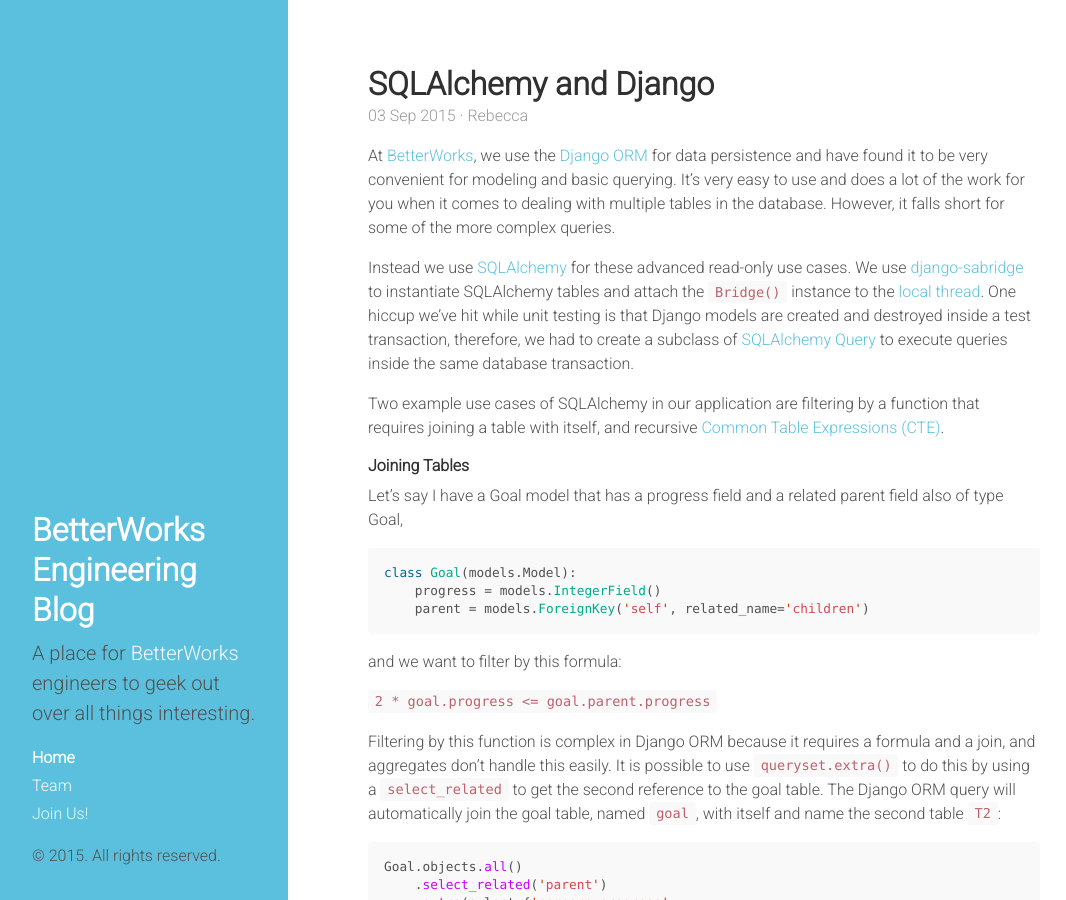
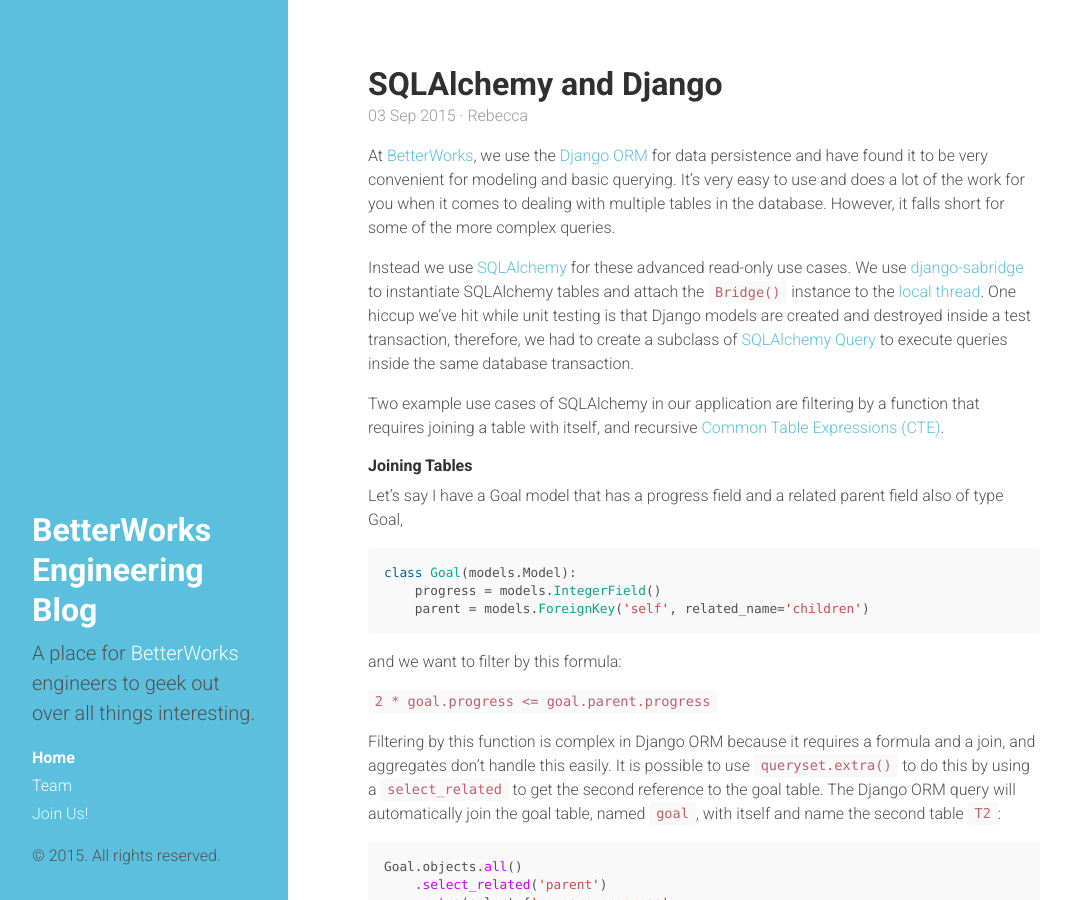
Before and after one commit to shacknerz/engineering, a Jekyll site: the page built from index.html, in a window 1280 px wide and 900 px high. Shown: the whole window, without its empty margins (0-1066 px from the left). Built offline with Jekyll 4.4.1, drawn with Linux system fonts in a browser that asks for light colours; Markdown is read by kramdown in place of the engine named in the settings; the list of posts is cut into pages by our own code.

Commit message:
add heavier font weight

```diff
--- a/_includes/head.html
+++ b/_includes/head.html
@@ -15,7 +15,7 @@
   </title>
 
   <!-- CSS -->
-  <link rel="stylesheet" href="https://fonts.googleapis.com/css?family=Roboto:300|PT+Sans:400,400italic,700|Abril+Fatface">
+  <link rel="stylesheet" href="https://fonts.googleapis.com/css?family=Roboto:300,700|PT+Sans:400,400italic,700|Abril+Fatface">
   <link rel="stylesheet" href="{{ site.baseurl }}public/css/poole.css">
   <link rel="stylesheet" href="{{ site.baseurl }}public/css/syntax.css">
   <link rel="stylesheet" href="{{ site.baseurl }}public/css/hyde.css">
```
